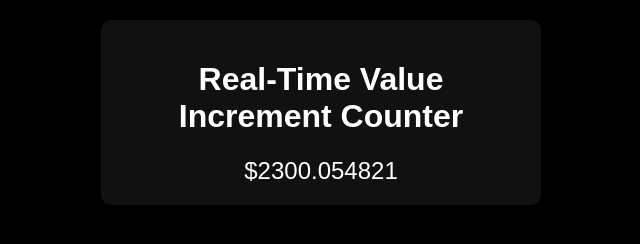
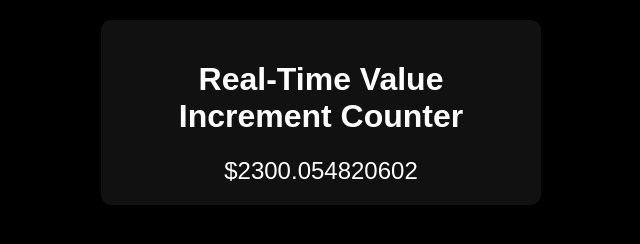
Before and after one commit to yog27/yog27.github.io, a plain HTML site: page index.html in a window 1280 px wide. Shown: the full height of the page, 319-959 px from the left. Drawn offline with Linux system fonts and the light colour scheme.

Commit message:
Update index.html

```diff
--- a/index.html
+++ b/index.html
@@ -28,7 +28,7 @@
     </div>
     <script>
         const baseValue = 2300;
-        const incrementPerSecond = 0.000005787037;
+        const incrementPerTenthSecond = 0.0000005787037;
         const startDate = new Date('2024-04-16').getTime(); // Starting from April 16, 2024
         const endDate = new Date('2026-01-01').getTime(); // Up to the end of 2025
 
@@ -39,15 +39,15 @@
                 return;
             }
 
-            const secondsSinceStart = Math.floor((currentDate - startDate) / 1000);
-            const currentValue = baseValue + (secondsSinceStart * incrementPerSecond);
-            document.getElementById('valueDisplay').innerHTML = `$${currentValue.toFixed(6)}`;
+            const tenthsSinceStart = Math.floor((currentDate - startDate) / 100);
+            const currentValue = baseValue + (tenthsSinceStart * incrementPerTenthSecond);
+            document.getElementById('valueDisplay').innerHTML = `$${currentValue.toFixed(9)}`;
         }
 
         // Initial display update
         updateValue();
-        // Update the displayed value every 1000 milliseconds (1 second)
-        const valueInterval = setInterval(updateValue, 1000);
+        // Update the displayed value every 100 milliseconds (0.1 seconds)
+        const valueInterval = setInterval(updateValue, 100);
     </script>
 </body>
 </html>
```
